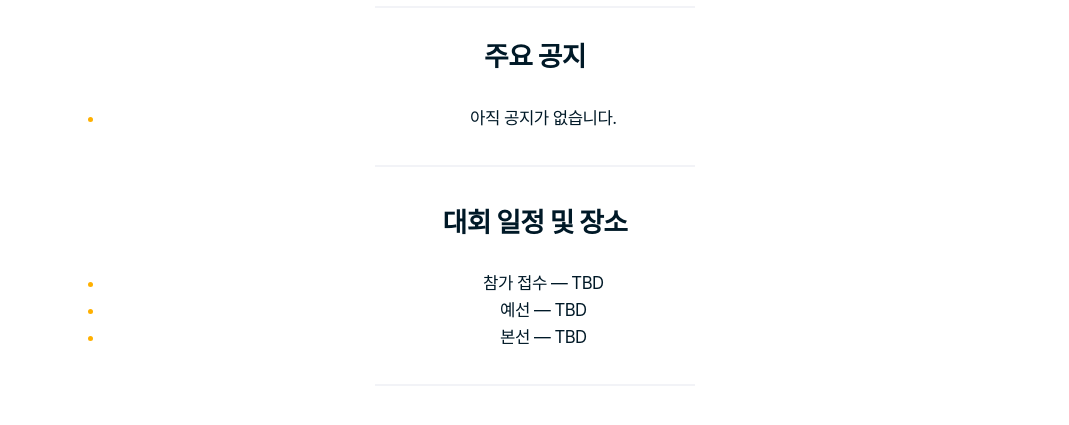
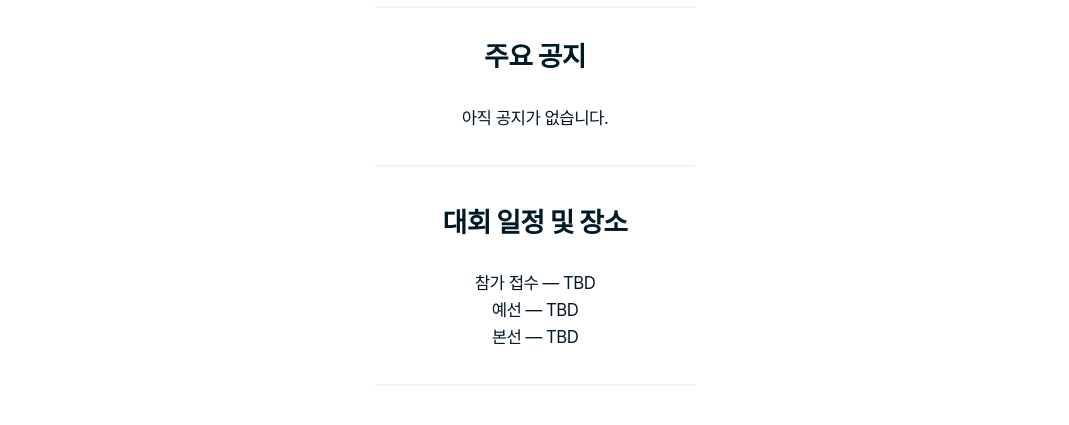
Before and after one commit to ucpcc/2022, a Jekyll site: the page built from index.md, in a window 1280 px wide. Shown: the part 1332-1757 px from the top of the page, without its empty margins (105-1174 px from the left). Built offline with Jekyll 4.4.1, drawn with Linux system fonts in a browser that asks for light colours; some web fonts are replaced.

Commit message:
fix: index ul ol

```diff
--- a/_layouts/home.html
+++ b/_layouts/home.html
@@ -56,7 +56,7 @@
 
     <div class="hr"></div>
 
-    <main class="contents" style="text-align: center;" aria-label="Content">
+    <main class="contents index" style="text-align: center;" aria-label="Content">
       {{ content }}
     </main>
 
--- a/_sass/header.scss
+++ b/_sass/header.scss
@@ -64,3 +64,11 @@ div.cover_image {
 div.main_description {
   text-align: center;
 }
+
+main.index {
+  ul,
+  ol {
+    list-style-type: none;
+    padding-left: 0;
+  }
+}
```
